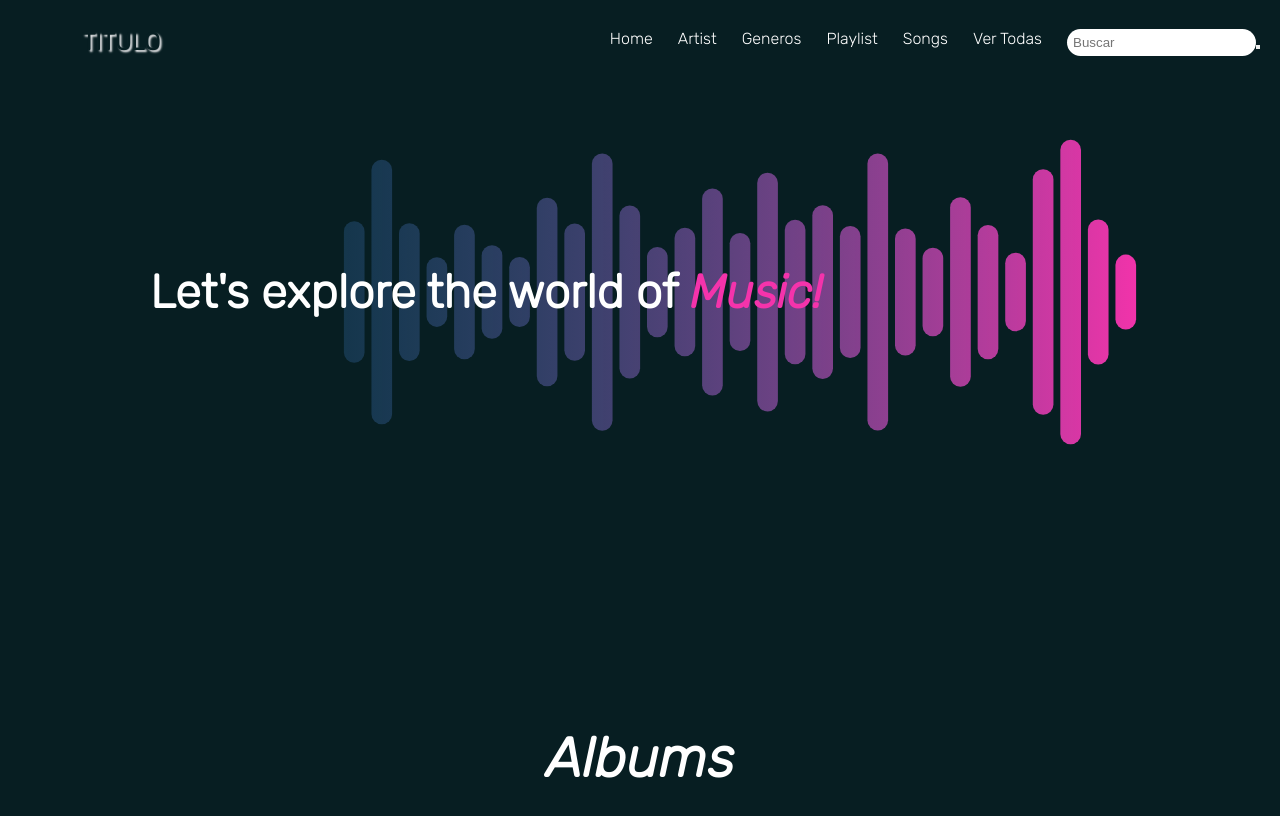
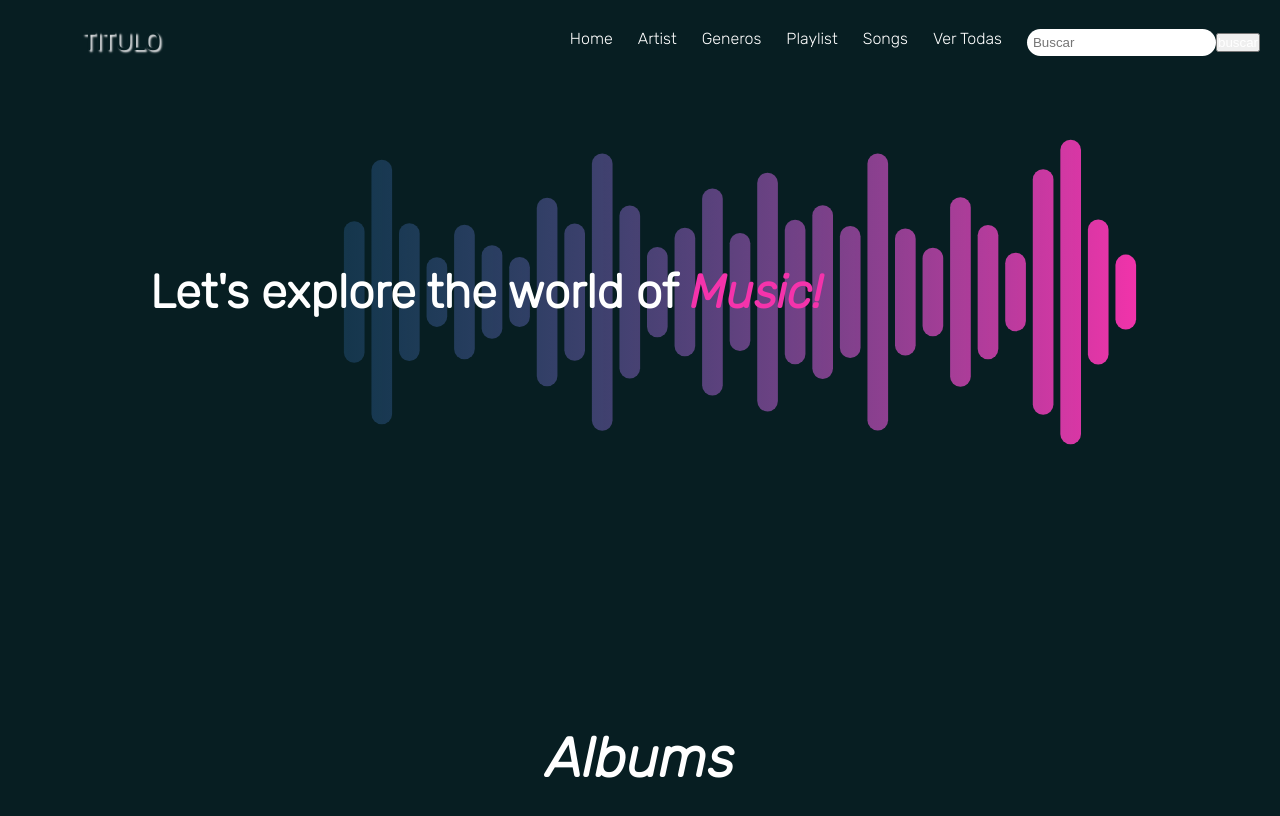
Before and after one commit to Tinarubaja/ProyectoProg3, a React (Create React App) app: page / in a window 1280 px wide. Shown: the top 816 px of the page. Built offline with nearby package versions, Linux system fonts and the light colour scheme; no server answers.

Commit message:
intento de buscador

```diff
--- a/src/App.js
+++ b/src/App.js
@@ -1,4 +1,5 @@
 import React from "react";
+import Busqueda from "./components/Canciones/Busqueda";
 import Header from "./components/Canciones/Header";
 import Home from "./components/Canciones/Home";
 import Albums from "./components/Canciones/Albums";
@@ -9,6 +10,7 @@ import Songs from "./components/Canciones/Songs";
 import VerTodas from "./components/Canciones/VerTodas";
 import NoExiste from "./components/Canciones/NoExiste";
 import Footer from "./components/Canciones/Footer";
+
 
 import {Route, Switch} from 'react-router-dom';
 function App() {
@@ -28,6 +30,7 @@ function App() {
         <Route path ="/Playlist" component={Playlist}/>
         <Route path ="/Songs" component={Songs}/>
         <Route path ="/VerTodas" component={VerTodas}/>
+        <Route path ="/Busqueda/:q" component={Busqueda}/>
         <Route component={NoExiste}></Route>
       </Switch>
         <Footer></Footer>
--- /dev/null
+++ b/src/components/Canciones/Busqueda.js
@@ -0,0 +1,24 @@
+import React, {Component} from 'react';
+//import Formulario from './Formulario';
+
+class Busqueda extends Component{
+    constructor(){
+        super();
+        this.state = {
+
+        }
+    }
+    render(){
+        console.log("Me monté");
+        console.log(this.state)
+        return(
+            <div>
+                <h2>hola soy LA Busqueda</h2>
+            </div>
+        )
+    }
+
+}
+
+
+export default Busqueda;
--- /dev/null
+++ b/src/components/Canciones/Formulario.js
@@ -0,0 +1,38 @@
+import React, {Component} from "react";
+class Formulario extends Component{
+    constructor(props){
+        super(props);
+        this.state = {
+            formulario:''
+        };
+    }
+    controlarEnvio(evento){
+        evento.preventDefault();
+        console.log("No me mandé");
+
+    }
+    guardarDatosDelInput(eventoEnCampoInput){
+        this.setState({
+            formulario: eventoEnCampoInput.target.value
+        }, () => console.log(this.state.formulario + "lo guardo"))
+    }
+
+
+render(){
+    console.log("Me monté");
+    console.log(this.state)
+    return(
+        <React.Fragment>
+                <form onSubmit={(eventoEnCampoInput)=>this.controlarEnvio(eventoEnCampoInput)}>
+                    <input class="busqueda" type="text" name ="q" placeholder="Buscar"
+                    onChange={(eventoEnCampoInput)=>this.guardarDatosDelInput(eventoEnCampoInput)} value={this.state.formulario}></input>
+                    <button  type="submit"> buscar</button>
+                </form>
+        </React.Fragment>
+
+    )
+
+
+ }
+}
+export default Formulario;
--- a/src/components/Canciones/Header.js
+++ b/src/components/Canciones/Header.js
@@ -1,12 +1,12 @@
 import React, {Component} from "react";
 import {Link} from 'react-router-dom';
+import Formulario from "./Formulario";
 class Header extends Component{
-    constructor(){
-        super();
+    constructor(props){
+        super(props);
         this.state = {
-        }
+        };
     }
-
 
 render(){
     console.log("Me monté");
@@ -31,10 +31,7 @@ render(){
             <li><Link to="/VerTodas">Ver Todas</Link></li>
 
             <li>
-                <form method="get" action="search-results.html">
-                    <input class="busqueda" type="search" name ="q" placeholder="Buscar"></input>
-                    <button><i class="fa-solid fe-search"></i></button>
-                </form>
+                <Formulario></Formulario>
             </li>
 
             </ul>
```
